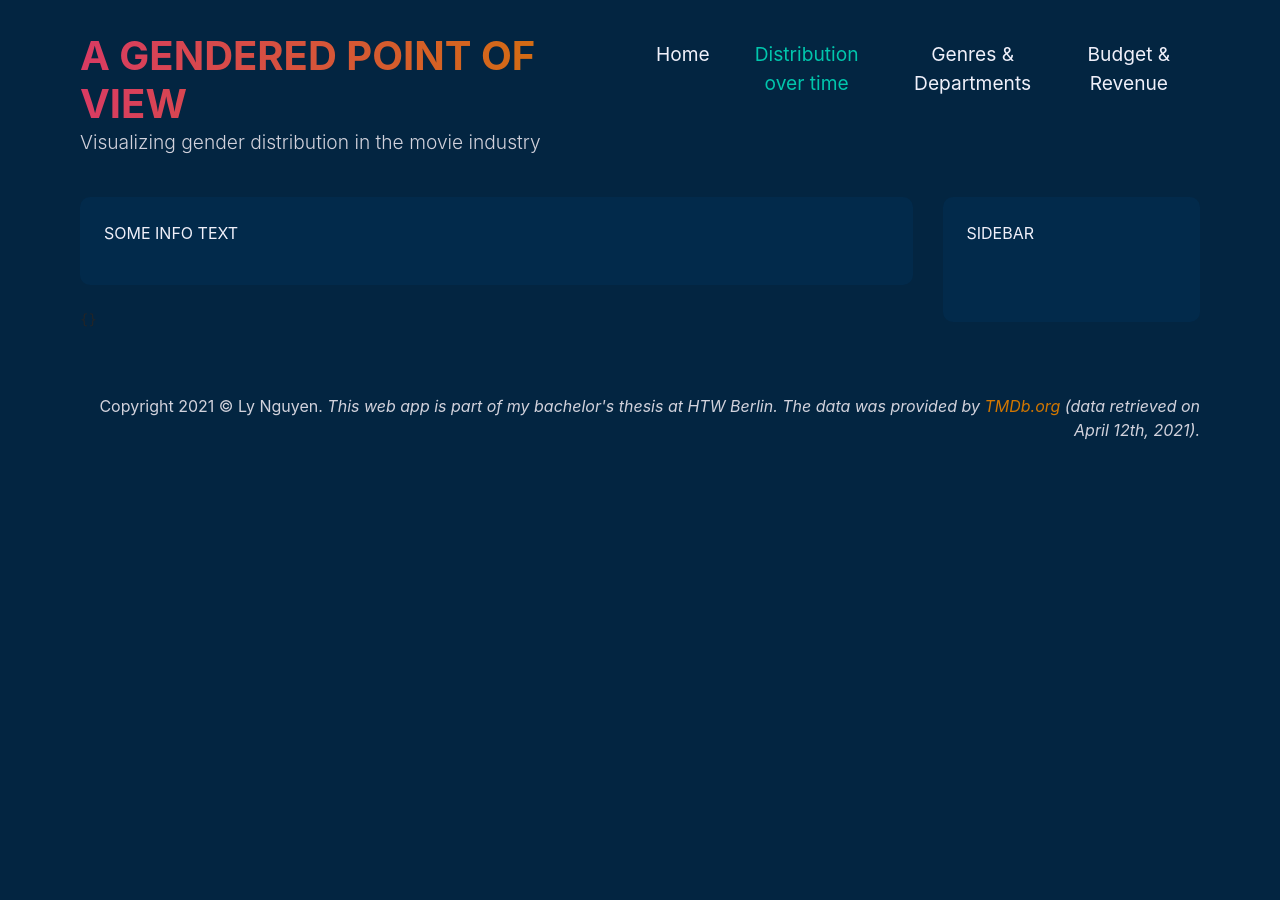
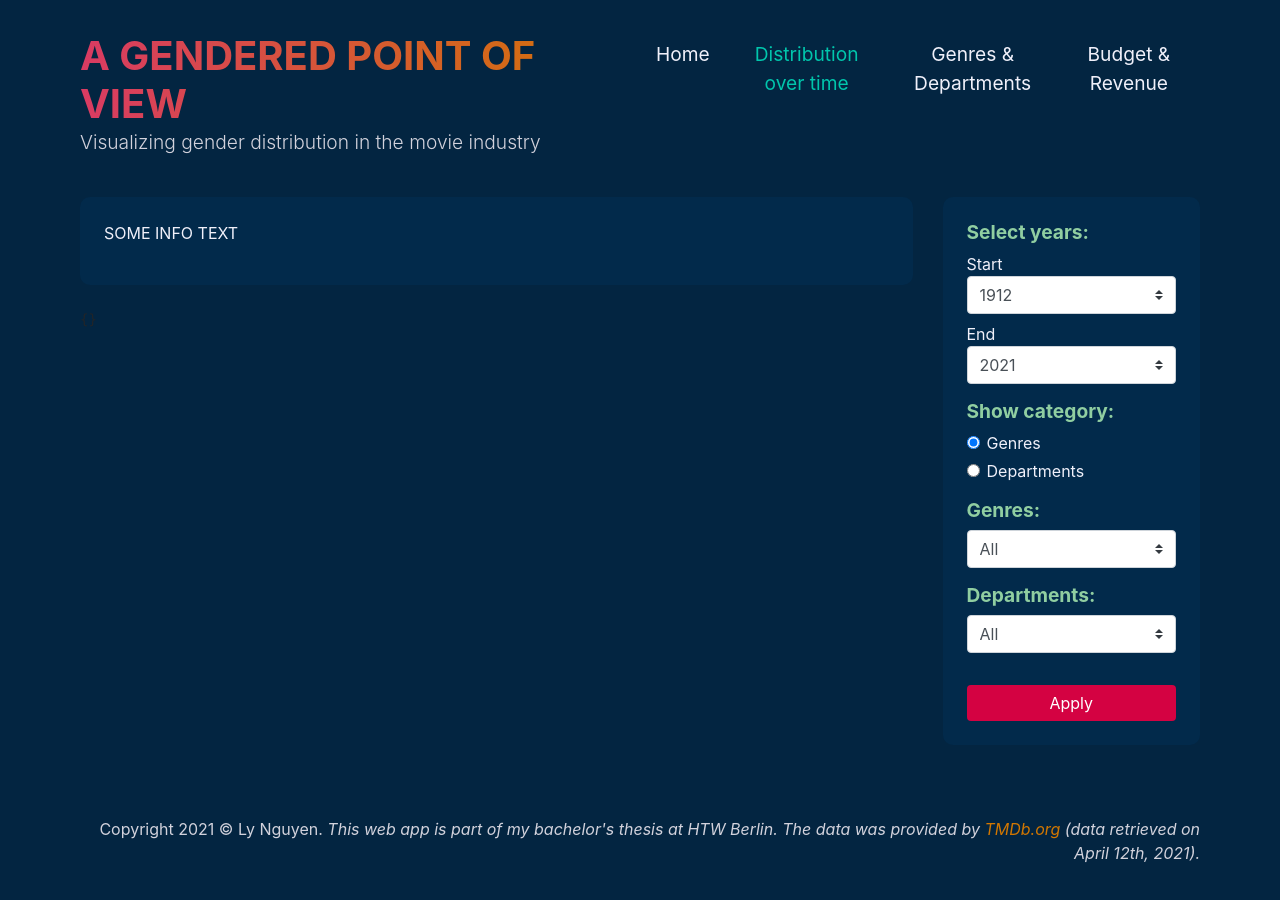
Before and after one commit to lyrated/agpov_frontend, a React (Create React App) app: page /time in a window 1280 px wide. Shown: the top 900 px of the page. Before the commit the page ends 800 px from the top, so only its background shows below. Built offline with nearby package versions, Linux system fonts and the light colour scheme; no server answers.

Commit message:
time chart sidebar

```diff
--- a/src/App.css
+++ b/src/App.css
@@ -86,7 +86,7 @@ footer p {
 h2 {
   font-weight: bold;
   font-size: 1.2rem;
-  color: var(--pink);
+  color: var(--green-light);
 }
 
 section {
@@ -96,6 +96,16 @@ section {
   margin: 1.5rem 0;
 }
 
+.btn.btn-primary {
+  background-color: var(--pink);
+  border: none;
+  transition: 0.5s;
+}
+
+.btn.btn-primary:hover, .btn.btn-primary:focus, .btn.btn-primary:active {
+  background-color: var(--pink-light);
+}
+
 #sidebar {
   height: calc(100% - 3rem);
 }
--- a/src/components/charts/ChartsLayout.js
+++ b/src/components/charts/ChartsLayout.js
@@ -1,21 +1,28 @@
-import { React } from 'react';
+import { React, useState } from 'react';
 import {
   BrowserRouter as Router,
   Route
 } from 'react-router-dom';
 
-import Sidebar from './Sidebar';
+import TimeChart from './timechart/TimeChart';
+import TimeChartSidebar from './timechart/Sidebar';
 
-import TimeChart from './timechart/TimeChart';
 import GenresDeparmentsChart from './genresdepartmentschart/GenresDepartmentsChart';
 import ProfitChart from './profitchart/ProfitChart';
 
 function ChartsLayout() {
+  const [url, setUrl] = useState('');
 
   return (
     <div className="row">
       <div className="col">
-        <Sidebar />
+        <section id="sidebar">
+          <Router>
+            <Route path="/time" render={(props) => <TimeChartSidebar {...props} url={url} setUrl={setUrl} />} />
+            {/* <Route path="/genres" component={GenresDeparmentsChart} />
+            <Route path="/profit" component={ProfitChart} /> */}
+          </Router>
+        </section>
       </div>
 
       <div className="col-12 col-xl-9 order-xl-first">
@@ -23,7 +30,7 @@ function ChartsLayout() {
           <p>SOME INFO TEXT</p>
         </section>
         <Router>
-          <Route path="/time" component={TimeChart} />
+          <Route path="/time" render={(props) => <TimeChart {...props} url={url} />} />
           <Route path="/genres" component={GenresDeparmentsChart} />
           <Route path="/profit" component={ProfitChart} />
         </Router>
--- a/src/components/charts/Sidebar.js
+++ /dev/null
@@ -1,11 +0,0 @@
-import React from 'react';
-
-function Sidebar() {
-  return (
-    <section id="sidebar">
-      <p>SIDEBAR</p>
-    </section>
-  );
-}
-
-export default Sidebar;
--- a/src/components/charts/timechart/BarChart.js
+++ b/src/components/charts/timechart/BarChart.js
@@ -4,8 +4,6 @@ import * as d3 from 'd3';
 function BarChart({ data }) {
   useEffect(() => {
     if (data != null) {
-      data.splice(0, 9);
-
       let margin = { top: 30, right: 0, bottom: 30, left: 21 },
         height = 500 - margin.top - margin.bottom,
         width = 900 - margin.right - margin.left;
--- /dev/null
+++ b/src/components/charts/timechart/Sidebar.js
@@ -0,0 +1,98 @@
+import { React, useState, useCallback } from 'react';
+
+function TimeChartSidebar({ url, setUrl }) {
+  // constants
+  const START = 1912,
+    END = 2021,
+    GENRES = {
+      all: 'All', action: 'Action', adventure: 'Adventure',
+      animation: 'Animation', comedy: 'Comedy',
+      crime: 'Crime', documentary: 'Documentary',
+      drama: 'Drama', family: 'Family',
+      fantasy: 'Fantasy', history: 'History',
+      horror: 'Horror', music: 'Music',
+      mystery: 'Mystery', romance: 'Romance',
+      sciencefiction: 'Science Fiction', tvmovie: 'TV Movie',
+      thriller: 'Thriller', war: 'War', western: 'Western'
+    };
+
+  // hooks
+  const [start, setStart] = useState(START);
+  const [end, setEnd] = useState(END);
+  const [genre, setGenre] = useState('all');
+  const [dep, setDep] = useState('all');
+  const [cat, setCat] = useState('genres');
+
+  const handleInputChange = useCallback(e => {
+    setUrl('start=' + start + '&end=' + end + '&genre=' + genre + '&dep=' + dep + '&category=' + cat);
+  }, [setUrl, start, end, genre, dep, cat]);
+
+  // select options
+  const yearsOptions = [];
+  for (let i = START; i <= END; i++) {
+    yearsOptions.push(<option key={i}>{i}</option>);
+  }
+
+  const genresOptions = [];
+  for (let g of Object.keys(GENRES)) {
+    genresOptions.push(<option key={g} value={g}>{GENRES[g]}</option>);
+  }
+
+  return (
+    <>
+      <div className="pb-2">
+        <h2>Select years:</h2>
+        <label className="mb-0">Start</label>
+        <select className="custom-select" name="start" defaultValue={start} onChange={e => setStart(e.target.value)}>
+          {yearsOptions}
+        </select>
+        <label className="mt-2 mb-0">End</label>
+        <select className="custom-select" name="end" defaultValue={end} onChange={e => setEnd(e.target.value)}>
+          {yearsOptions}
+        </select>
+      </div>
+
+      <div className="py-2" onChange={e => setCat(e.target.value)}>
+        <h2>Show category:</h2>
+        <div className="form-check mb-1">
+          <input className="form-check-input" type="radio" name="cat" id="catGenres" value="genres"
+            disabled={!(genre === 'all' && dep === 'all')} defaultChecked />
+          <label className="form-check-label" htmlFor="catGenres">
+            Genres
+          </label>
+        </div>
+        <div className="form-check">
+          <input className="form-check-input" type="radio" name="cat" id="catDeps" value="departments"
+            disabled={!(genre === 'all' && dep === 'all')} />
+          <label className="form-check-label" htmlFor="catDeps">
+            Departments
+          </label>
+        </div>
+      </div>
+
+      <div className="py-2">
+        <h2>Genres:</h2>
+        <select className="custom-select" name="genre" defaultValue={'all'} onChange={e => setGenre(e.target.value)}>
+          {genresOptions}
+        </select>
+      </div>
+
+      <div className="py-2">
+        <h2>Departments:</h2>
+        <select className="custom-select" name="dep" defaultValue={'all'} onChange={e => setDep(e.target.value)}>
+          <option value="all">All</option>
+          <option value="acting">Acting</option>
+          <option value="writing">Writing</option>
+          <option value="production">Production</option>
+          <option value="directing">Directing</option>
+        </select>
+      </div>
+
+      <p>{url}</p>
+      <button className="btn btn-primary mt-2 w-100"
+        onClick={handleInputChange}>Apply</button>
+    </>
+  );
+}
+
+export default TimeChartSidebar;
--- a/src/components/charts/timechart/TimeChart.js
+++ b/src/components/charts/timechart/TimeChart.js
@@ -1,19 +1,19 @@
 import React, { useState, useEffect } from 'react';
 import BarChart from './BarChart';
 
-function TimeChart() {
+function TimeChart({ url }) {
   const [data, setData] = useState(null);
   const [loading, setLoading] = useState(false);
   const [error, setError] = useState(null);
 
   useEffect(() => {
     setLoading(true);
-    fetch('http://localhost:9000/api/time?size=15000')
+    fetch('http://localhost:9000/api/time?size=1000&' + url)
       .then(res => res.json())
       .then(setData)
       .then(() => setLoading(false))
       .catch(setError);
-  }, []);
+  }, [url]);
 
   if (error) {
     return <pre>{JSON.stringify(error, null, 2)}</pre>;
```
